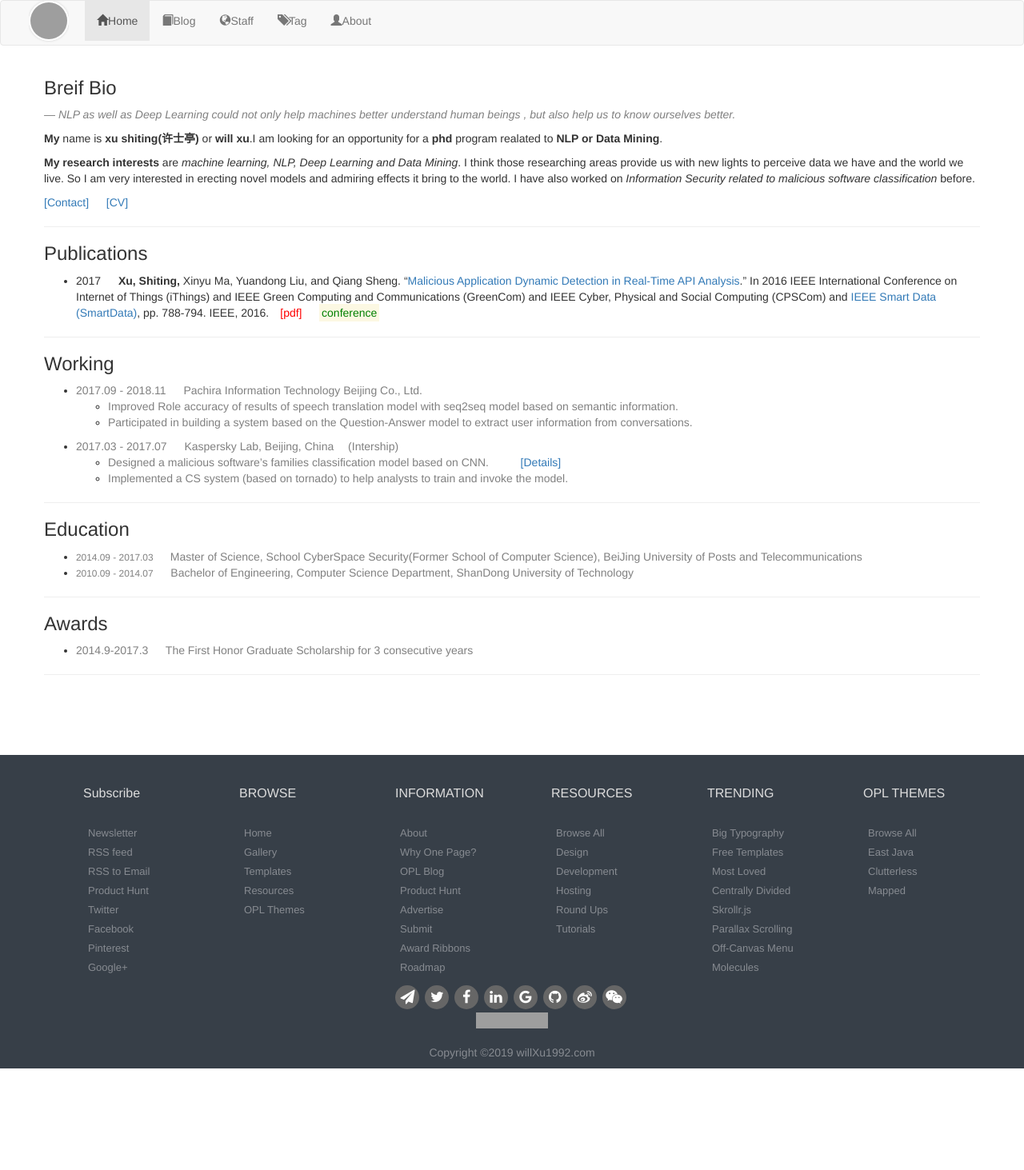
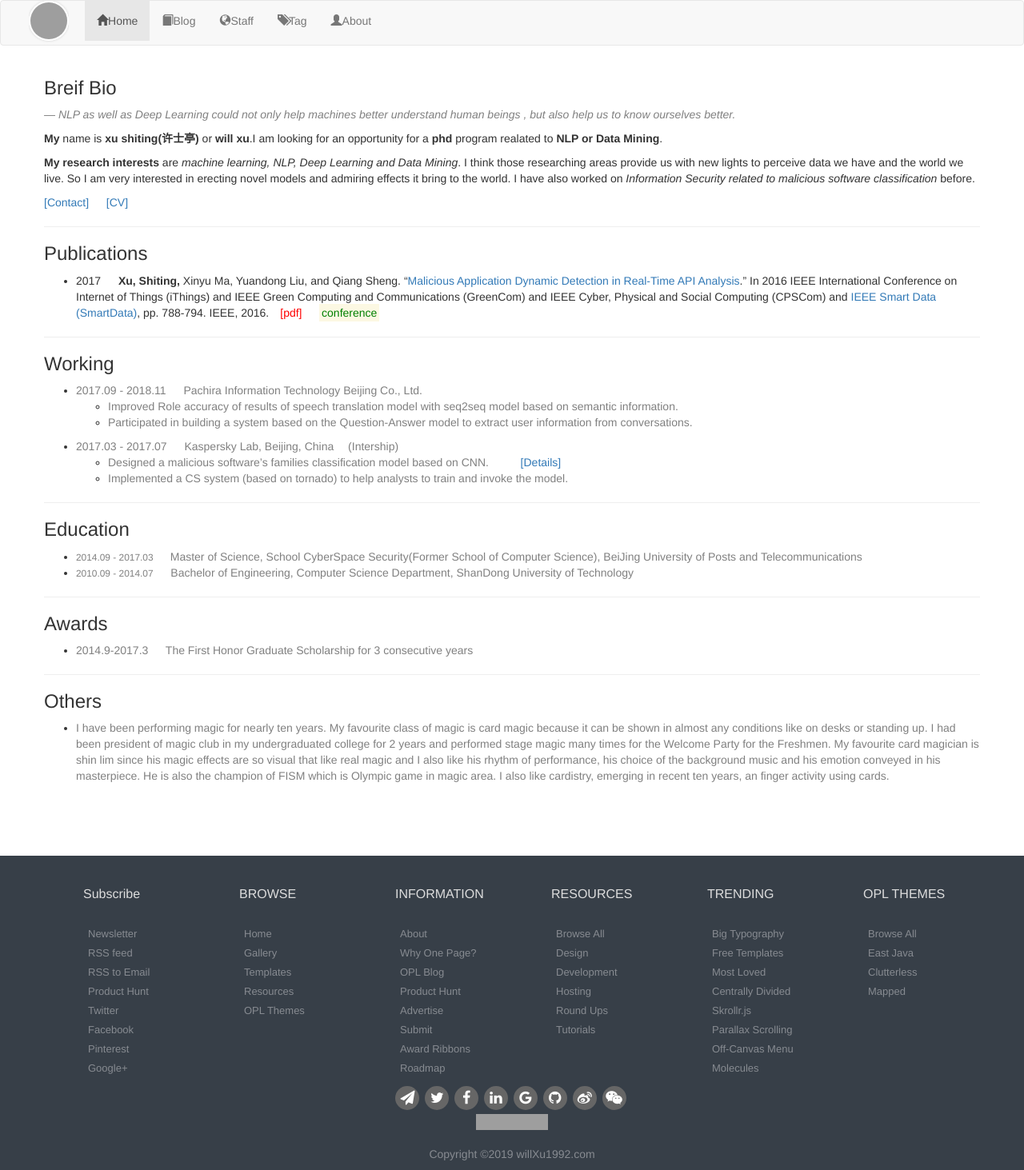
Before and after one commit to xvshiting/xvshiting.github.io, a Jekyll site: the page built from index.md, in a window 1280 px wide. Shown: the whole page at 80% size. Built offline with Jekyll 4.4.1, drawn with Linux system fonts in a browser that asks for light colours; nearby versions of some CDN libraries; before the commit the page ends 1336 px from its top, so only the background shows below that; grey boxes are pictures that could not be loaded.

Commit message:
change home Page

```diff
--- a/index.md
+++ b/index.md
@@ -60,6 +60,12 @@ title: Home
 ***
 
 
+### Others
+
+- <font style="color:grey"> I have been performing magic for nearly ten years. My favourite class of magic is card magic because it can be shown in almost any conditions like on desks or standing up. I had been president of magic club in my undergraduated college for 2 years and performed stage magic many times for the Welcome Party for the Freshmen. My favourite card magician is shin lim since his magic effects are so visual that like real magic and I also like his rhythm of performance, his choice of the background music and his emotion conveyed in his masterpiece. He is also the champion of FISM which is Olympic game in magic area. I also like cardistry, emerging in recent ten years, an finger activity using cards.</font>
+
+
+
 [CV]: ../../../assets/pdf/willXu_cv.pdf
 [paper1]:http://ieeexplore.ieee.org/document/7917194/
 [smartData]:http://umc.uestc.edu.cn/conference/cybermatics2016/SmartData2016/index.php
```
Also changed, not shown: 5 other files.
